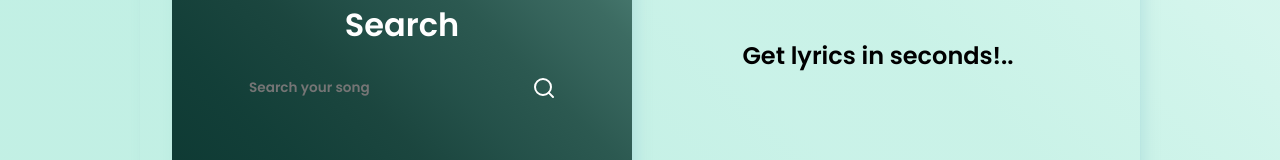
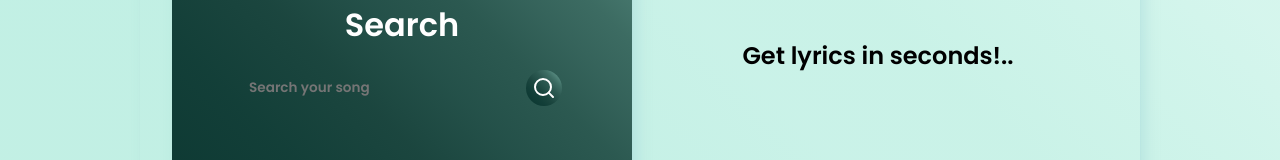
Before and after one commit to sinchandasgupta/versehub, a Next.js app: page / in a window 1280 px wide. Shown: the part 400-560 px from the top of the page. Built offline with nearby package versions, Linux system fonts and the light colour scheme.

Commit message:
Styles Update  #12

```diff
--- a/src/components/SearchInput/SearchInput.module.css
+++ b/src/components/SearchInput/SearchInput.module.css
@@ -27,7 +27,27 @@
 }
 
 .searchButton {
-  background-color: var(--mint12);
+  background-image: linear-gradient(
+    45deg,
+    hsl(172deg 70% 12%) 1%,
+    hsl(171deg 54% 16%) 29%,
+    hsl(170deg 44% 19%) 42%,
+    hsl(170deg 38% 23%) 52%,
+    hsl(169deg 34% 26%) 61%,
+    hsl(169deg 30% 30%) 68%,
+    hsl(168deg 28% 33%) 74%,
+    hsl(168deg 26% 37%) 79%,
+    hsl(168deg 24% 41%) 83%,
+    hsl(167deg 23% 45%) 87%,
+    hsl(167deg 21% 49%) 90%,
+    hsl(167deg 22% 53%) 93%,
+    hsl(166deg 25% 57%) 95%,
+    hsl(166deg 28% 61%) 97%,
+    hsl(166deg 32% 65%) 98%,
+    hsl(165deg 38% 69%) 99%,
+    hsl(165deg 44% 73%) 100%,
+    hsl(165deg 54% 77%) 100%
+  );
   border: none;
   padding: 6px;
   border-radius: inherit;
--- a/src/components/SearchSection/SearchSection.module.css
+++ b/src/components/SearchSection/SearchSection.module.css
@@ -22,7 +22,6 @@
     hsl(165deg 44% 73%) 100%,
     hsl(165deg 54% 77%) 100%
   );
-  border: 2px solid var(--mint7);
   color: white;
   width: 100%;
   padding: 2.5rem;
--- a/src/pages/lyrics/[id].js
+++ b/src/pages/lyrics/[id].js
@@ -1,7 +1,7 @@
 import LyricsView from "@/components/LyricsView/LyricsView";
 import useLyrics from "@/hooks/useLyrics";
 import { useRouter } from "next/router";
-import { PuffLoader } from "react-spinners";
+import { MoonLoader } from "react-spinners";
 import styles from "@/components/LyricsView/LyricsView.module.css";
 import Head from "next/head";
 
@@ -27,7 +27,7 @@ export default function LyricsPage() {
           <meta name="theme-color" content="#09342e" />
         </Head>
         <section className={styles.spinner}>
-          <PuffLoader color="#09342e" />
+          <MoonLoader color="#09342e" size={50} />
         </section>
       </>
     );
```
Also changed, not shown: src/pages/[songName].js (+6 -6 lines).
